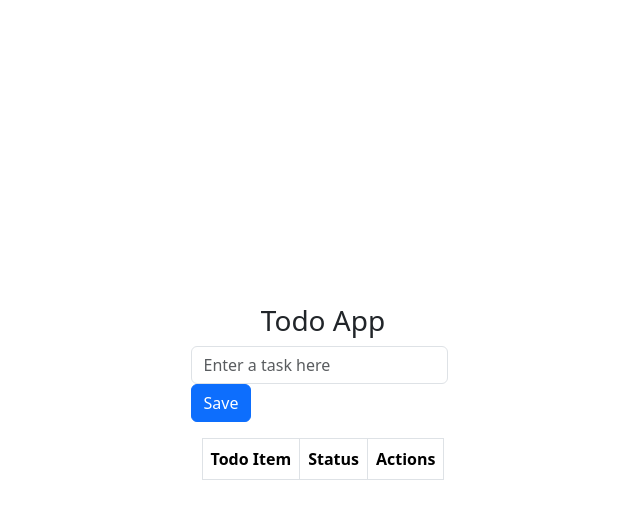
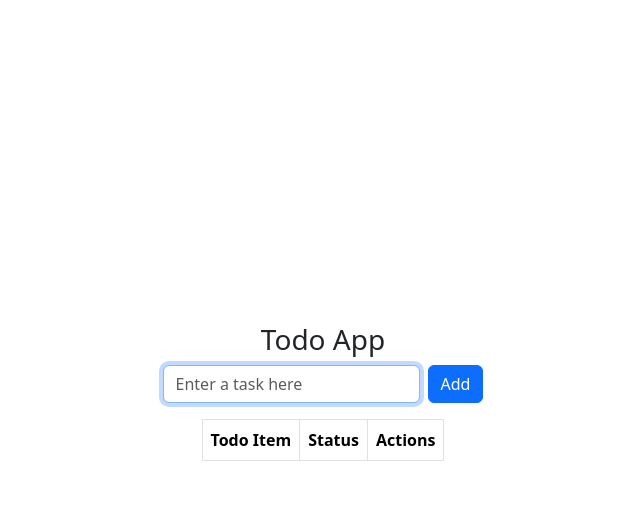
Before and after one commit to ethandiedericks/django_todo, a Django app: page / in a window 1280 px wide. Shown: the top 519 px of the page, without its empty margins (317-957 px from the left). Run offline with Django 4.2, Linux system fonts and the light colour scheme; data that the repository does not hold is empty.

Commit message:
added form, db and improved design

```diff
--- a/todo_app/forms.py
+++ b/todo_app/forms.py
@@ -2,7 +2,7 @@ from django import forms
 from .models import Task
 
 class TaskForm(forms.ModelForm):
-    title = forms.CharField(required=True, widget=forms.widgets.TextInput(attrs={"placeholder":"Enter a task here", "class":"form-control"}))
+    title = forms.CharField(required=True, widget=forms.widgets.TextInput(attrs={"placeholder":"Enter a task here", "class":"form-control", "autofocus": True}))
 
     class Meta:
         model = Task
--- a/todo_app/static/todo_app/css/my_css.css
+++ b/todo_app/static/todo_app/css/my_css.css
@@ -1,3 +1,4 @@
+
 .striker{
     text-decoration: line-through;
 }
--- /dev/null
+++ b/todo_app/templates/todo_app/base.html
@@ -0,0 +1,30 @@
+{% load static %}
+<!DOCTYPE html>
+<html lang="en">
+<head>
+    <meta charset="UTF-8">
+    <meta name="viewport" content="width=device-width, initial-scale=1.0">
+    <!-- block title -->
+    <title>
+        {% block title %}
+        {% endblock %}
+    </title>
+    <!-- bootstrap css cdn link -->
+    <link href="https://cdn.jsdelivr.net/npm/bootstrap@5.3.2/dist/css/bootstrap.min.css" rel="stylesheet" integrity="sha384-T3c6CoIi6uLrA9TneNEoa7RxnatzjcDSCmG1MXxSR1GAsXEV/Dwwykc2MPK8M2HN" crossorigin="anonymous">
+    <!-- custom css link -->
+    <link href="{% static 'todo_app/css/my_css.css' %}" rel="stylesheet">
+    <style>
+        .container {
+          height: 100vh;
+          width: 100%;
+        }
+    </style>
+</head>
+<body>
+    <!-- block content -->
+    {% block content%}
+    {% endblock %}
+    <!-- bootstrap javascript cdn link -->
+    <script src="https://cdn.jsdelivr.net/npm/bootstrap@5.3.2/dist/js/bootstrap.bundle.min.js" integrity="sha384-C6RzsynM9kWDrMNeT87bh95OGNyZPhcTNXj1NW7RuBCsyN/o0jlpcV8Qyq46cDfL" crossorigin="anonymous"></script>
+</body>
+</html>
--- a/todo_app/templates/todo_app/index.html
+++ b/todo_app/templates/todo_app/index.html
@@ -1,32 +1,24 @@
-{% load static %}
-<!DOCTYPE html>
-<html lang="en">
-<head>
-    <meta charset="UTF-8">
-    <meta name="viewport" content="width=device-width, initial-scale=1.0">
-    <title>Todo</title>
-    <link href="https://cdn.jsdelivr.net/npm/bootstrap@5.3.2/dist/css/bootstrap.min.css" rel="stylesheet" integrity="sha384-T3c6CoIi6uLrA9TneNEoa7RxnatzjcDSCmG1MXxSR1GAsXEV/Dwwykc2MPK8M2HN" crossorigin="anonymous">
-    <link href="{% static 'todo_app/css/my_css.css' %}" rel="stylesheet">
-    <style>
-        .container {
-          height: 100vh;
-          width: 100%;
-        }
-    </style>
-</head>
-<body>
+<!-- inherit from base.html -->
+{% extends 'todo_app/base.html' %}
+
+{% block title %}
+    Todo App
+{% endblock %}
+
+{% block content %}
     <div class="container d-flex align-items-center justify-content-center flex-column" >
         <h3>Todo App</h3>
-        <div class="d-flex align-items-center mb-3 ">
-            <form method= "POST" action="">
-                {% csrf_token %}
+        <!-- create tasks -->
+        <form method= "POST" action="">
+            {% csrf_token %}
+            <div class="d-flex align-items-center mb-3 ">
                 <div class="form-group me-2 mb-0">
                     {{ form.title }}
                 </div>
-                <button class="btn btn-primary" type="submit">Save</button>
-            </form>
-        </div>
-        <!-- {{ task }} -->
+                <button class="btn btn-primary" type="submit">Add</button>
+            </div>
+        </form>
+        <!-- populate table with tasks from database -->
         <div class="table-wrapper">
             <table class="table table-hover table-bordered">
               <thead>
@@ -37,38 +29,40 @@
                 </tr>
               </thead>
               <tbody>
+                <!-- iterate through tasks in db -->
                 {% for task in tasks %}
+                    <!-- if tasks.status is True-->
                     {% if task.status %}
                         <tr class="table-success">
                             <td class="striker"> {{ task.title }}</td>
                             <td> Completed </td>
                             <td>
-                                <a class="btns" href="{% url 'deleteTask' task.id %}">
-                                    <button class="btn btn-danger">
-                                        Delete
-                                    </button>
-                                </a>
                                 <a class="btns" href="{% url 'updateTask' task.id %}" >
                                     <button class="btn btn-success">
                                         Finished
                                     </button>
                                 </a>
-
+                                <a class="btns" href="{% url 'deleteTask' task.id %}" >
+                                    <button class="btn btn-danger">
+                                        Delete
+                                    </button>
+                                </a>
                             </td>
                         </tr>
+                    <!-- if tasks.status is False-->
                     {% else %}
                         <tr>
                             <td> {{ task.title }}</td>
                             <td> In Progress </td>
                             <td>
+                                <a class="btns" href="{% url 'updateTask' task.id %}">
+                                    <button class="btn btn-success">
+                                        Finished
+                                    </button>
+                                </a>
                                 <a class="btns" href="{% url 'deleteTask' task.id %}">
                                     <button class="btn btn-danger">
                                         Delete
-                                    </button>
-                                </a>
-                                <a class="btns" href="{% url 'updateTask' task.id %}">
-                                    <button class="btn btn-success">
-                                        Finished
                                     </button>
                                 </a>
                             </td>
@@ -79,7 +73,4 @@
             </table>
           </div>
     </div>
-
-    <script src="https://cdn.jsdelivr.net/npm/bootstrap@5.3.2/dist/js/bootstrap.bundle.min.js" integrity="sha384-C6RzsynM9kWDrMNeT87bh95OGNyZPhcTNXj1NW7RuBCsyN/o0jlpcV8Qyq46cDfL" crossorigin="anonymous"></script>
-</body>
-</html>
+    {% endblock %}
--- a/todo_app/views.py
+++ b/todo_app/views.py
@@ -9,6 +9,7 @@ def index(request):
         form = TaskForm(request.POST)
         if form.is_valid():
             form.save()
+            return redirect('home')
 
     tasks = Task.objects.all()
     context = {'tasks': tasks, 'form': form}
```
Also changed, not shown: db.sqlite3.
